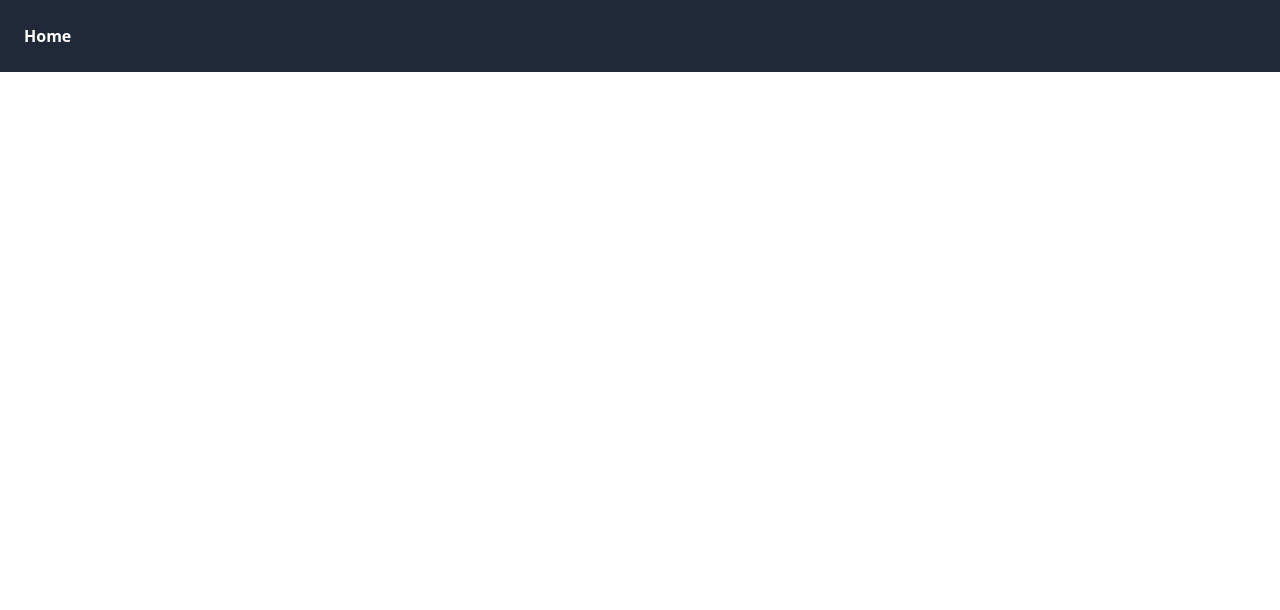
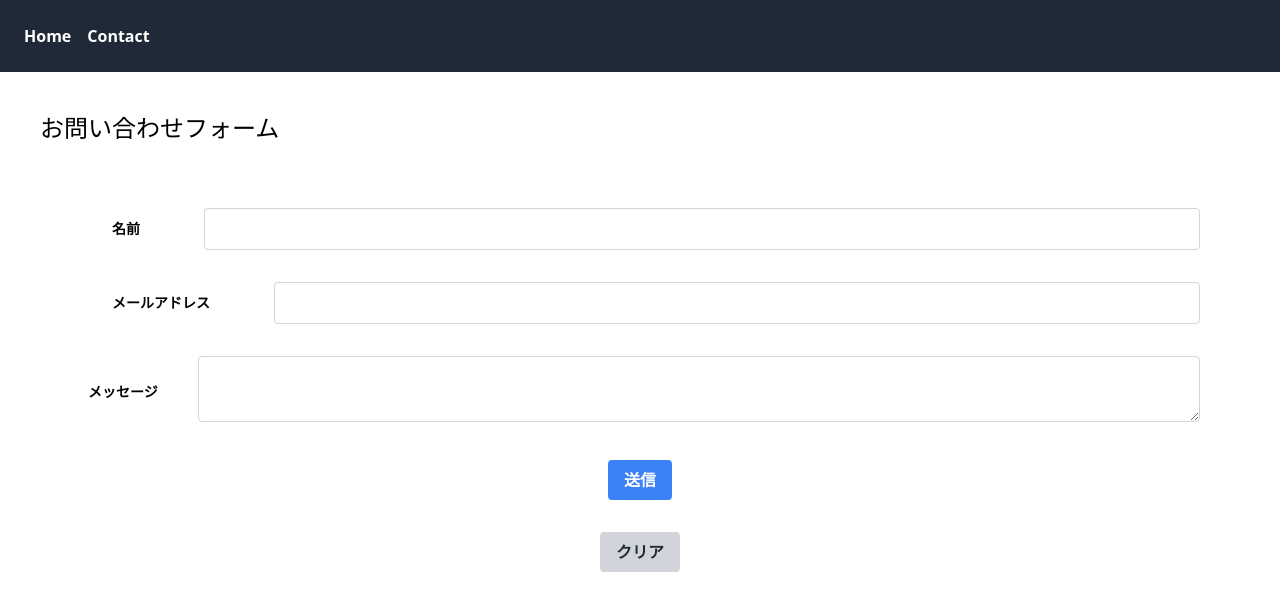
Before and after one commit to kana1166/react18-app-blog, a React (Create React App) app: page /Contact in a window 1280 px wide. Before the commit this address had no page. Shown: the top 610 px of the page. Built offline with nearby package versions, Linux system fonts and the light colour scheme.

Commit message:
細分化

```diff
--- a/src/App.tsx
+++ b/src/App.tsx
@@ -1,8 +1,9 @@
 import "./App.css";
 import { BrowserRouter as Router, Route, Routes } from "react-router-dom";
-import Blog from "./components/Blog";
+import Blog from "./pages/Post/components/Blog";
 import Header from "./components/Header";
-import Post from "./components/Post";
+import Post from "./pages/Post/components/Post";
+import Contact from "./pages/Contant/compornents/Contact";
 
 function App() {
   return (
@@ -12,6 +13,7 @@ function App() {
         <Routes>
           <Route path="/" element={<Blog />} />
           <Route path="/Post/:id" element={<Post />} />
+          <Route path="/Contact" element={<Contact />} />
         </Routes>
       </Router>
     </>
--- a/src/components/Header.tsx
+++ b/src/components/Header.tsx
@@ -5,6 +5,9 @@ const Header = () => {
     <header className="bg-gray-800 ">
       <div className="p-6 text-white font-bold">
         <Link to="/">Home</Link>
+        <Link to="/contact" className="ml-4">
+          Contact{" "}
+        </Link>
       </div>
     </header>
   );
--- /dev/null
+++ b/src/pages/Contant/compornents/Contact.tsx
@@ -0,0 +1,98 @@
+import React, { useState } from "react";
+import InputField from "./InputField"; // 仮定のパス、実際には適切なパスを指定してください
+import TextareaField from "./TextareaField"; // 仮定のパス
+import useFormValidation from "../utils/useFormValidation"; // 仮定のパス
+
+const Contact: React.FC = () => {
+  const [name, setName] = useState("");
+  const [email, setEmail] = useState("");
+  const [message, setMessage] = useState("");
+
+  const { formErrors, validateForm } = useFormValidation();
+
+  const handleSubmit = async (e: React.FormEvent<HTMLFormElement>) => {
+    e.preventDefault();
+    // useFormValidation フックを使用したバリデーション
+    if (!validateForm(name, email, message)) {
+      return; // バリデーション失敗時
+    }
+    // バリデーション成功時の処理
+    console.log(name, email, message);
+
+    try {
+      const response = await fetch(
+        "https://1hmfpsvto6.execute-api.ap-northeast-1.amazonaws.com/dev/contacts",
+        {
+          method: "POST",
+          headers: {
+            "Content-Type": "application/json",
+          },
+          body: JSON.stringify({ name, email, message }),
+        }
+      );
+      if (response.ok) {
+        alert("送信しました");
+        handleClear();
+      } else {
+        alert("送信に失敗しました");
+      }
+    } catch (error) {
+      console.error("送信エラー", error);
+      alert("送信中にエラーが発生しました");
+    }
+  };
+
+  const handleClear = () => {
+    setName("");
+    setEmail("");
+    setMessage("");
+  };
+
+  return (
+    <>
+      <div className="m-10 text-2xl">お問い合わせフォーム</div>
+      <form
+        className="flex flex-col items-center space-y-8 m-16"
+        onSubmit={handleSubmit}
+      >
+        <InputField
+          id="name"
+          label="名前"
+          value={name}
+          onChange={(e) => setName(e.target.value)}
+          error={formErrors.name}
+        />
+        <InputField
+          id="email"
+          label="メールアドレス"
+          type="email"
+          value={email}
+          onChange={(e) => setEmail(e.target.value)}
+          error={formErrors.email}
+        />
+        <TextareaField
+          id="message"
+          label="メッセージ"
+          value={message}
+          onChange={(e) => setMessage(e.target.value)}
+          error={formErrors.message}
+        />
+        <button
+          type="submit"
+          className="bg-blue-500 hover:bg-blue-600 text-white font-semibold py-2 px-4 rounded"
+        >
+          送信
+        </button>
+        <button
+          type="button"
+          onClick={handleClear}
+          className="bg-gray-300 hover:bg-gray-400 text-gray-800 font-semibold py-2 px-4 rounded"
+        >
+          クリア
+        </button>
+      </form>
+    </>
+  );
+};
+
+export default Contact;
--- /dev/null
+++ b/src/pages/Contant/compornents/InputField.tsx
@@ -0,0 +1,39 @@
+import React from "react";
+
+interface InputFieldProps {
+  id: string;
+  label: string;
+  value: string;
+  onChange: (e: React.ChangeEvent<HTMLInputElement>) => void;
+  error: string;
+  type?: string;
+}
+
+const InputField: React.FC<InputFieldProps> = ({
+  id,
+  label,
+  value,
+  onChange,
+  error,
+  type = "text",
+}) => {
+  return (
+    <div className="flex w-full items-center space-x-4">
+      <label htmlFor={id} className="text-sm font-semibold mx-12">
+        {label}
+      </label>
+      <div className="flex-grow">
+        <input
+          type={type}
+          id={id}
+          value={value}
+          onChange={onChange}
+          className="border border-gray-300 rounded p-2 w-full"
+        />
+      </div>
+      <div className="text-red-500 text-xs">{error}</div>
+    </div>
+  );
+};
+
+export default InputField;
--- /dev/null
+++ b/src/pages/Contant/compornents/TextareaField.tsx
@@ -0,0 +1,36 @@
+import React from "react";
+
+interface TextareaFieldProps {
+  id: string;
+  label: string;
+  value: string;
+  onChange: (e: React.ChangeEvent<HTMLTextAreaElement>) => void;
+  error: string;
+}
+
+const TextareaField: React.FC<TextareaFieldProps> = ({
+  id,
+  label,
+  value,
+  onChange,
+  error,
+}) => {
+  return (
+    <div className="flex w-full items-center space-x-4">
+      <label htmlFor={id} className="text-sm font-semibold m-6">
+        {label}
+      </label>
+      <div className="flex-grow">
+        <textarea
+          id={id}
+          value={value}
+          onChange={onChange}
+          className="border border-gray-300 rounded p-2 w-full"
+        />
+      </div>
+      <div className="text-red-500 text-xs">{error}</div>
+    </div>
+  );
+};
+
+export default TextareaField;
--- /dev/null
+++ b/src/pages/Contant/utils/useFormValidation.tsx
@@ -0,0 +1,48 @@
+import { useState } from "react";
+
+const useFormValidation = () => {
+  const [formErrors, setFormErrors] = useState({
+    name: "",
+    email: "",
+    message: "",
+  });
+
+  const validateForm = (name: string, email: string, message: string) => {
+    const errors = { name: "", email: "", message: "" };
+    let isValid = true;
+
+    // 名前のバリデーション
+    if (!name.trim()) {
+      errors.name = "名前は必須です";
+      isValid = false;
+    } else if (name.length > 30) {
+      errors.name = "名前は30文字以内で入力してください";
+      isValid = false;
+    }
+
+    // メールアドレスのバリデーション
+    if (!email) {
+      errors.email = "メールアドレスは必須です";
+      isValid = false;
+    } else if (!/^[A-Z0-9._%+-]+@[A-Z0-9.-]+\.[A-Z]{2,4}$/i.test(email)) {
+      errors.email = "メールアドレスが無効です";
+      isValid = false;
+    }
+
+    // メッセージのバリデーション
+    if (!message.trim()) {
+      errors.message = "メッセージは必須です";
+      isValid = false;
+    } else if (message.length > 500) {
+      errors.message = "メッセージは500文字以内で入力してください";
+      isValid = false;
+    }
+
+    setFormErrors(errors);
+    return isValid;
+  };
+
+  return { formErrors, validateForm };
+};
+
+export default useFormValidation;
--- a/src/components/Blog.tsx
+++ b/src/pages/Post/components/Blog.tsx
@@ -1,6 +1,6 @@
 import { useEffect, useState } from "react";
 import { Link } from "react-router-dom";
-import { PostInterface } from "../types/type";
+import { PostInterface } from "../../../types/type";
 
 const Blog: React.FC = () => {
   const [post, setPost] = useState([]);
--- a/src/components/Post.tsx
+++ b/src/pages/Post/components/Post.tsx
@@ -1,5 +1,5 @@
 import React, { useEffect, useState } from "react";
-import { PostInterface } from "../types/type";
+import { PostInterface } from "../../../types/type";
 import { useParams } from "react-router-dom";
 
 const Post: React.FC = () => {
```
